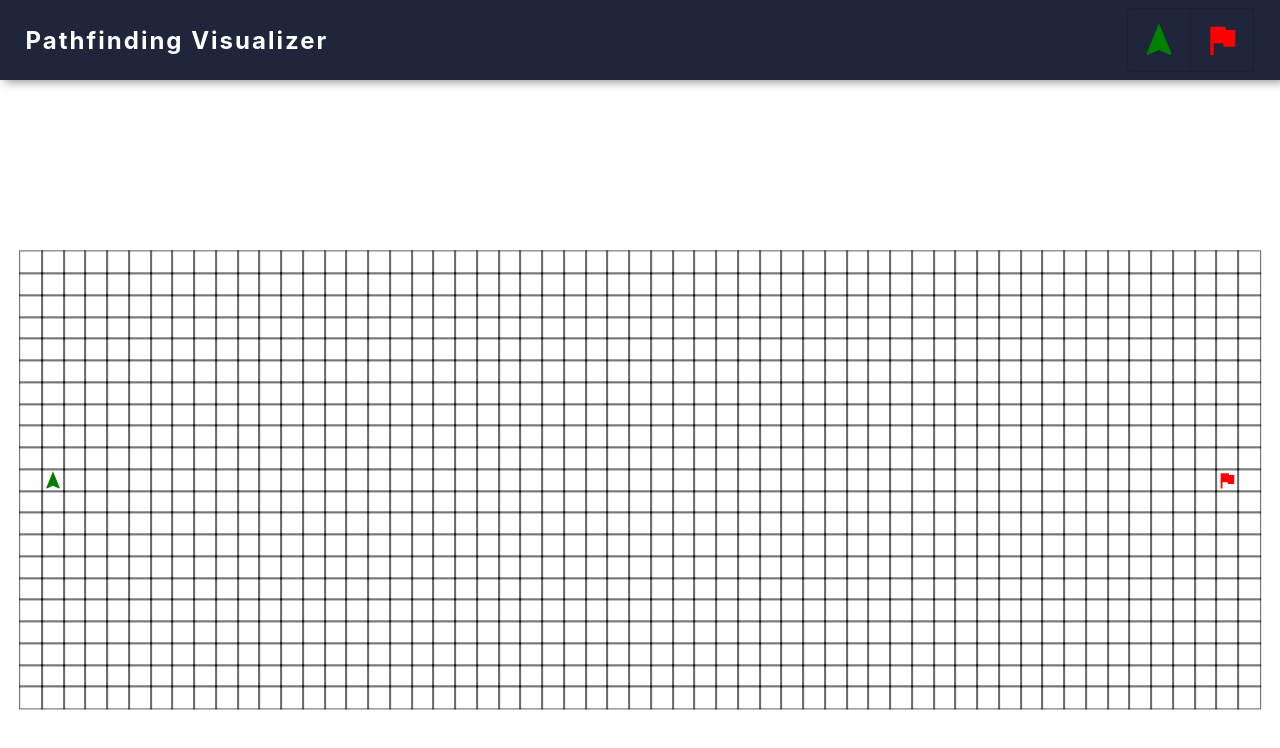
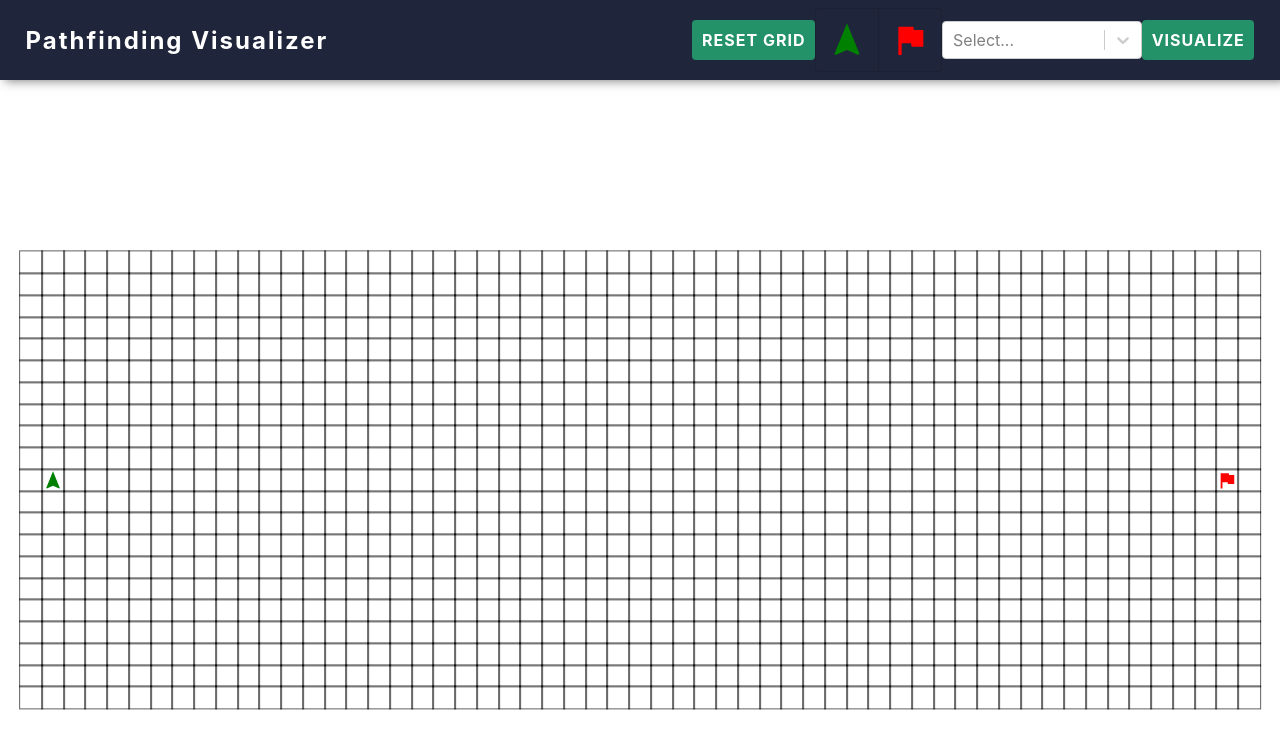
Before and after one commit to greg-solomon/pathfinding-algorithm-visualizer, a React (Create React App) app: page / in a window 1280 px wide. Shown: the top 748 px of the page. Built offline with nearby package versions, Linux system fonts and the light colour scheme.

Commit message:
added breadth first search

```diff
--- a/package.json
+++ b/package.json
@@ -12,7 +12,8 @@
     "react": "^16.12.0",
     "react-dom": "^16.12.0",
     "react-icons": "^3.9.0",
-    "react-scripts": "3.4.0"
+    "react-scripts": "3.4.0",
+    "react-select": "^3.0.8"
   },
   "scripts": {
     "start": "react-scripts start",
--- a/src/App.js
+++ b/src/App.js
@@ -20,8 +20,13 @@ function App() {
     }
   }, [hasMounted, startNode, targetNode]);
 
+  const resetGrid = () => {
+    document.querySelectorAll('.visited').forEach(visited => visited.classList.remove('visited'))
+    document.querySelectorAll('.path').forEach(path => path.classList.remove('path'))
+    setGrid(initializeGrid(ROWS, COLUMNS, startNode, targetNode));
+  }
   const boardProps = { grid, setGrid, startNode, setStartNode, targetNode, setTargetNode, isSelectingStart, setIsSelectingStart, isSelectingTarget, setIsSelectingTarget, isMousePressed, toggleMousePressed };
-  const controlProps = { grid, setGrid, setStartNode, setTargetNode, isSelectingStart, setIsSelectingStart, isSelectingTarget, setIsSelectingTarget };
+  const controlProps = { grid, setGrid, startNode, setStartNode, setTargetNode, isSelectingStart, setIsSelectingStart, isSelectingTarget, setIsSelectingTarget, resetGrid };
   return (
     <>
       <Controls {...controlProps} />
@@ -42,6 +47,7 @@ function initializeGrid(rows, columns, startNode, targetNode) {
         isWall: false,
         isStart: startNode.row === i && startNode.col === j ? true : false,
         isTarget: targetNode.row === i && targetNode.col === j ? true : false,
+        hasVisited: false,
       });
     }
   }
--- a/src/components/Controls.js
+++ b/src/components/Controls.js
@@ -1,10 +1,12 @@
-import React from 'react'
+import React, { useState } from 'react'
+import Select from "react-select"
+import { breadthFirstSearch } from "../lib";
 import { ToggleButton, ToggleButtonGroup } from "@material-ui/lab"
 import { Tooltip } from "@material-ui/core"
 import { MdFlag, MdNavigation } from 'react-icons/md'
 import "./styles/Controls.scss"
-function Controls({ grid, setGrid, setStartNode, setTargetNode, isSelectingStart, setIsSelectingStart, isSelectingTarget, setIsSelectingTarget }) {
-
+function Controls({ grid, setGrid, startNode, setStartNode, setTargetNode, isSelectingStart, setIsSelectingStart, isSelectingTarget, setIsSelectingTarget, resetGrid }) {
+    const [selectedAlgorithm, setSelectedAlgorithm] = useState(0);
     const handleStartSelection = () => {
         if (isSelectingTarget) setIsSelectingTarget(false);
         setIsSelectingStart(!isSelectingStart);
@@ -13,10 +15,37 @@ function Controls({ grid, setGrid, setStartNode, setTargetNode, isSelectingStart
         if (isSelectingStart) setIsSelectingStart(false);
         setIsSelectingTarget(!isSelectingTarget);
     }
+
+    const handleVisualization = () => {
+        switch (selectedAlgorithm) {
+            case 0:
+                const { visits, path } = breadthFirstSearch(grid, startNode);
+                console.log(visits);
+                animate(visits, path);
+                break;
+            case 1:
+                break;
+            case 2:
+                break;
+            case 3:
+                break;
+            default:
+                break;
+        }
+    }
+
+    const algorithmOptions = [
+        { value: 0, label: `Breadth First Search ` },
+        { value: 1, label: `Depth First Search` },
+        { value: 2, label: `Dijkstra's Algorithm` },
+        { value: 3, label: 'A* Algorithm' }
+    ]
+
     return (
         <nav>
             <h2>Pathfinding Visualizer</h2>
             <div className="controls__menu">
+                <button className="btn" onClick={resetGrid}>Reset Grid</button>
                 <ToggleButtonGroup exclusive style={{ backgroundColor: "transparent" }}>
                     <Tooltip title="Set Start Node">
                         <ToggleButton
@@ -39,9 +68,57 @@ function Controls({ grid, setGrid, setStartNode, setTargetNode, isSelectingStart
                         </ToggleButton>
                     </Tooltip>
                 </ToggleButtonGroup>
+                <div style={{ width: "200px", color: "black" }}>
+                    <Select options={algorithmOptions} onChange={e => setSelectedAlgorithm(e.value)} />
+                </div>
+                <button className="btn" onClick={handleVisualization}>Visualize</button>
             </div>
         </nav>
     )
 }
 
+function animatePath(sortedPath) {
+    for (let i = 0; i < sortedPath.length; i++) {
+        setTimeout(() => {
+            const { row, col } = sortedPath[i];
+            document.querySelector(`.row-${row}_col-${col}`).classList.add('path');
+        }, i * 7);
+    }
+}
+
+function sortPath(path) {
+    const ret = [];
+    while (path.previous !== null) {
+        ret.push(path);
+        path = path.previous;
+    }
+
+    ret.push(path);
+    return ret;
+}
+
+function animate(visits, path) {
+    const sortedPath = sortPath(path);
+    // animate search
+    for (let i = 0; i < visits.length; i++) {
+        if (i === visits.length - 1 && sortedPath !== null) {
+            setTimeout(() => {
+                document.querySelector(
+                    `.row-${visits[visits.length - 1].row}_col-${visits[visits.length - 1].col}`
+                ).classList.add("visited");
+            }, i * 7)
+            setTimeout(() => {
+                animatePath(sortedPath);
+            }, i * 7);
+        } else {
+            if (visits[i].isStart) console.log(`START`);
+            setTimeout(() => {
+                const cell = document.querySelector(
+                    `.row-${visits[i].row}_col-${visits[i].col}`
+                );
+                cell.classList.add("visited");
+            }, i * 7);
+        }
+    }
+}
 export default Controls
--- a/src/components/Node.js
+++ b/src/components/Node.js
@@ -11,6 +11,7 @@ function Node({ row, col, isWall, isStart, isTarget, grid, setGrid, isSelectingS
             setStartNode({ row, col });
             setGrid(gridCopy);
             setIsSelectingStart(false);
+            return;
         }
 
         if (isSelectingTarget) {
@@ -29,8 +30,8 @@ function Node({ row, col, isWall, isStart, isTarget, grid, setGrid, isSelectingS
     }
 
     const handleMouseOver = e => {
+        e.preventDefault();
         if (!isMousePressed) return;
-        e.preventDefault();
         const gridCopy = grid.slice();
         gridCopy[row][col].isWall = true;
         setGrid(gridCopy);
@@ -41,8 +42,7 @@ function Node({ row, col, isWall, isStart, isTarget, grid, setGrid, isSelectingS
     }
     return (
         <div
-            className={`row-${row}_col-${col} node`}
-            style={{ backgroundColor: isWall ? 'black' : "transparent" }}
+            className={`row-${row}_col-${col} node ${isWall ? `wall` : ''}`}
             onMouseDown={handleMouseDown}
             onMouseOver={handleMouseOver}
             onMouseUp={handleMouseUp}
--- a/src/components/styles/Board.scss
+++ b/src/components/styles/Board.scss
@@ -17,3 +17,20 @@
   align-items: center;
   cursor: pointer;
 }
+
+.wall {
+  background-color: black;
+  animation: wall 0.2s ease-in-out 0s forwards;
+}
+
+@keyframes wall {
+  0% {
+    border-radius: 50%;
+    transform: scale(0.6);
+  }
+
+  100% {
+    border-radius: 0;
+    transform: scale(1);
+  }
+}
--- a/src/components/styles/Controls.scss
+++ b/src/components/styles/Controls.scss
@@ -13,3 +13,24 @@ nav {
     letter-spacing: 0.125rem;
   }
 }
+
+.controls__menu {
+  display: flex;
+  align-items: center;
+}
+.btn {
+  border: none;
+  padding: 0.6rem;
+  border-radius: 4px;
+  background-color: rgb(35, 146, 104);
+  font-size: 1rem;
+  text-transform: uppercase;
+  letter-spacing: 0.0625rem;
+  font-weight: bold;
+  cursor: pointer;
+  color: white;
+
+  &:hover {
+    background-color: rgb(47, 199, 141);
+  }
+}
--- a/src/index.scss
+++ b/src/index.scss
@@ -9,6 +9,48 @@
   -moz-osx-font-smoothing: grayscale;
 }
 
-code {
-  font-family: source-code-pro, Menlo, Monaco, Consolas, "Courier New", monospace;
+.visited {
+  animation: visit 0.7s ease-out alternate forwards running;
 }
+
+.path {
+  animation: path 0.7s ease-out alternate forwards running;
+}
+
+@keyframes path {
+  0% {
+    transform: scale(0) rotate(15deg);
+    background-color: rgb(148, 5, 204);
+    border-radius: 100%;
+  }
+  50% {
+    transform: scale(1.3);
+  }
+  100% {
+    transform: scale(1);
+    background-color: rgb(255, 217, 0);
+  }
+}
+
+@keyframes visit {
+  0% {
+    width: 0%;
+    transform: scale(0);
+    background-color: rgba(0, 0, 66, 0.75);
+    border-radius: 100%;
+  }
+
+  25% {
+    background-color: rgba(17, 104, 217, 0.75);
+    width: 100%;
+  }
+  50% {
+    transform: scale(0.9);
+    background-color: rgba(0, 217, 159, 0.75);
+  }
+  100% {
+    background-color: rgba(0, 190, 218, 0.75);
+    border-radius: 0;
+    transform: scale(1);
+  }
+}
--- /dev/null
+++ b/src/lib/bfs.js
@@ -0,0 +1,71 @@
+export function breadthFirstSearch(nodes, startNode) {
+    const grid = nodes.slice();
+    const queue = [];
+    const visits = [];
+
+    const firstNode = grid[startNode.row][startNode.col];
+    firstNode.distance = 0;
+    firstNode.hasVisited = true;
+    firstNode.previous = null;
+
+    queue.push(firstNode);
+
+    while (queue.length > 0) {
+        const currentNode = queue.shift();
+        visits.push(currentNode);
+        if (currentNode.isTarget) {
+            currentNode.hasVisited = true;
+            return { visits: visits, path: currentNode };
+        }
+        const neighbors = getNeighbors(grid, currentNode);
+
+        neighbors.forEach(node => {
+            queue.push(node);
+        });
+    }
+    // no path
+    return { visits: grid, path: null };
+}
+
+function getNeighbors(grid, currentNode) {
+    const neighbors = [];
+    const { row, col, distance } = currentNode;
+    // left neighbor
+    if (col > 0 && !grid[row][col - 1].hasVisited && !grid[row][col - 1].isWall) {
+        grid[row][col - 1].hasVisited = true;
+        grid[row][col - 1].distance = distance + 1;
+        neighbors.push({
+            ...grid[row][col - 1],
+            previous: currentNode,
+        });
+    }
+    // right neighbor
+    if (col < grid[0].length - 1 && !grid[row][col + 1].hasVisited && !grid[row][col + 1].isWall) {
+        grid[row][col + 1].hasVisited = true;
+        grid[row][col + 1].distance = distance + 1;
+        neighbors.push({
+            ...grid[row][col + 1],
+            previous: currentNode
+        });
+    }
+    // up neighbor
+    if (row > 0 && !grid[row - 1][col].hasVisited && !grid[row - 1][col].isWall) {
+        grid[row - 1][col].hasVisited = true;
+        grid[row - 1][col].distance = distance + 1;
+        neighbors.push({
+            ...grid[row - 1][col],
+            previous: currentNode
+        });
+    }
+
+    // down neighbor
+    if (row < grid.length - 1 && !grid[row + 1][col].hasVisited && !grid[row + 1][col].isWall) {
+        grid[row + 1][col].hasVisited = true;
+        grid[row + 1][col].distance = distance + 1;
+        neighbors.push({
+            ...grid[row + 1][col],
+            previous: currentNode
+        });
+    }
+    return neighbors;
+}
--- /dev/null
+++ b/src/lib/index.js
@@ -0,0 +1,3 @@
+import { breadthFirstSearch } from './bfs';
+
+export { breadthFirstSearch };
```
Also changed, not shown: 1 other file (tests, documents, lock files or other folders).
